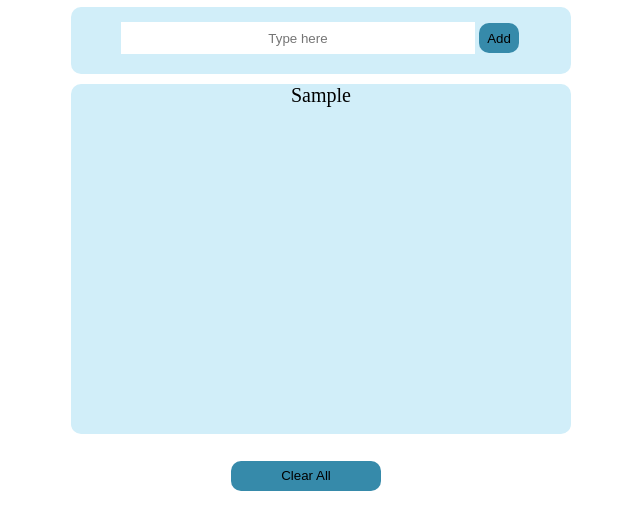
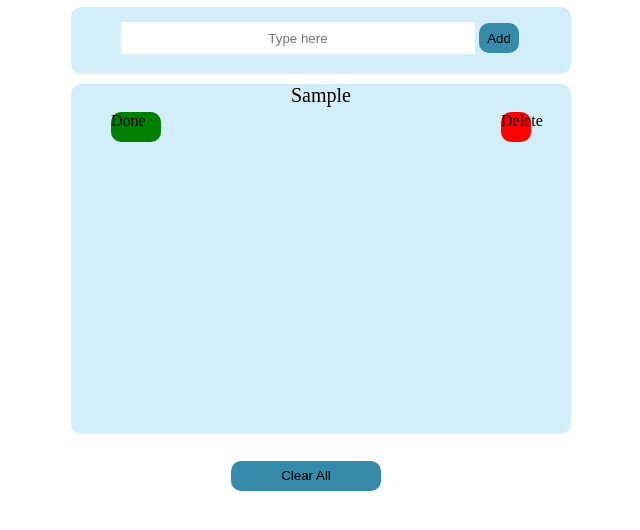
Before and after one commit to Whooolia/To-Do-List, a website built with webpack: page src/index.html in a window 1280 px wide. Both pictures are taken after typing "Sample" into the empty fields and a click on the button "Add". Shown: the part 82-612 px from the top of the page, without its empty margins (319-959 px from the left). Built offline with nearby package versions, Linux system fonts and the light colour scheme; some icons are missing.

Commit message:
to-do-list

```diff
--- a/src/index.js
+++ b/src/index.js
@@ -1,14 +1,15 @@
 import "./style.css";
 
-import { config } from '@fortawesome/fontawesome-svg-core'
-
-console.log(config.autoA11y)
+// document.querySelector(".doneButton").style.visibility = "hidden";
+// document.querySelector(".deleteButton").style.visibility = "hidden";
 
 // Add list- submit button
 document.querySelector(".button1").addEventListener("click",function(){
 	var typed = document.querySelector(".typeList").value;
 	// document.querySelector(".lists").innerHTML = typed;
 	document.querySelector(".typeList").value = ""; //Something new I leanrt!
+	// document.querySelector(".doneButton").style.visibility = "visible";
+	// document.querySelector(".deleteButton").style.visibility = "visible";
 
 	// keep adding elements
 	var el = document.querySelector(".lists");
@@ -16,13 +17,28 @@ document.querySelector(".button1").addEventListener("click",function(){
 	newEL.appendChild(document.createTextNode(typed));
 	el.appendChild(newEL);
 
+	//delete list button
+	var el = document.querySelector(".lists")
+	var newEL = document.createElement("doneButton");
+	newEL.appendChild(document.createTextNode("Done"));
+	el.appendChild(newEL);
+
+	var el = document.querySelector(".lists")
+	var newEL = document.createElement("deleteButton");
+	newEL.appendChild(document.createTextNode("Delete"));
+	el.appendChild(newEL);
+
+
 });
 
 document.addEventListener("keypress",function(e) {
 	if(e.keyCode === 13){
 		var typed = document.querySelector(".typeList").value;
+		e.preventDefault();
 		// document.querySelector(".lists").innerHTML = typed;
 		document.querySelector(".typeList").value = "";
+		// document.querySelector(".doneButton").style.visibility = "visible";
+		// document.querySelector(".deleteButton").style.visibility = "visible";
 
 	var el = document.querySelector(".lists");
 	var newEL = document.createElement("p");
@@ -39,6 +55,18 @@ document.querySelector(".button2").addEventListener("click",function() {
 }
 });
 
+
+
+// document.querySelector(".doneButton").addEventListener("click", function(){
+// 		document.querySelector(".lists p").style.textDecoration = "line-through";
+// 	})
+
+// document.querySelector(".deleteButton").addEventListener("click", function(){
+// 		document.querySelector(".lists p").remove();
+// 	})
+
+
+
 // What I need to build using JS
 
 // DONE ---- how to keep adding list? Appendto
--- a/src/style.css
+++ b/src/style.css
@@ -26,13 +26,12 @@ h1 {
 	background: #D1EEF9;
 	border-radius: 10px;
 	height: 350px;
-
 }
 
 .lists p {
 	font-size: 20px;
 	text-align: center;
-
+	display : inline-block;
 }
 
 input{
@@ -67,3 +66,27 @@ input{
 	margin-left: 160px;
 	margin-top : 2em;
 }
+
+.lists doneButton {
+	background: green;
+	border-radius: 10px;
+	border : none;
+	width: 50px;
+	height: 30px;
+	margin-left: 40px;
+	margin-top: 5px;
+	display:inline;
+	float: left;
+}
+
+.lists deleteButton {
+	background: red;
+	border-radius: 10px;
+	border : none;
+	width: 30px;
+	height: 30px;
+	float: right;
+	margin-top: 5px;
+	margin-right: 40px;
+	display:inline;
+}
```
Also changed, not shown: src/index.html (+2 -0 lines).
